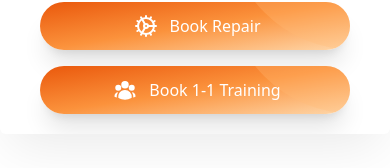
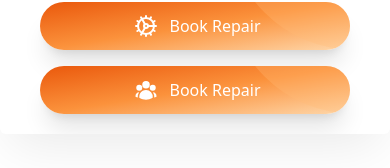
Before and after one commit to alfie-gr/the-it-store-v2, a React (Vite) app: page / in a window 390 px wide. Shown: the part 502-670 px from the top of the page. Built offline with nearby package versions, Linux system fonts and the light colour scheme.

Commit message:
Optimized layout for mobile view

```diff
--- a/src/pages/Home.jsx
+++ b/src/pages/Home.jsx
@@ -63,13 +63,14 @@ export default function Home() {
                         <span className="relative text-white z-10">Book Repair</span>
                     </Link>
 
+                    {/*Book Repair */}
                     <Link
-                        to=""
+                        to="/bookRepair"
                         className="relative inline-flex items-center justify-center p-4 md:my-5 px-5 py-3 overflow-hidden font-medium text-orange-700 transition duration-300 ease-out rounded-full shadow-xl group hover:ring-1 hover:ring-orange-400"
                     >
                         {/* Icon container */}
                         <div className="px-1 flex items-center justify-center z-10">
-                             <svg xmlns="http://www.w3.org/2000/svg" viewBox="0 0 24 24" fill="currentColor" className="size-6 mr-2 text-white">
+                            <svg xmlns="http://www.w3.org/2000/svg" viewBox="0 0 24 24" fill="currentColor" className="size-6 mr-2 text-white">
                                     <path fillRule="evenodd" d="M8.25 6.75a3.75 3.75 0 1 1 7.5 0 3.75 3.75 0 0 1-7.5 0ZM15.75 9.75a3 3 0 1 1 6 0 3 3 0 0 1-6 0ZM2.25 9.75a3 3 0 1 1 6 0 3 3 0 0 1-6 0ZM6.31 15.117A6.745 6.745 0 0 1 12 12a6.745 6.745 0 0 1 6.709 7.498.75.75 0 0 1-.372.568A12.696 12.696 0 0 1 12 21.75c-2.305 0-4.47-.612-6.337-1.684a.75.75 0 0 1-.372-.568 6.787 6.787 0 0 1 1.019-4.38Z" clipRule="evenodd" />
                                     <path d="M5.082 14.254a8.287 8.287 0 0 0-1.308 5.135 9.687 9.687 0 0 1-1.764-.44l-.115-.04a.563.563 0 0 1-.373-.487l-.01-.121a3.75 3.75 0 0 1 3.57-4.047ZM20.226 19.389a8.287 8.287 0 0 0-1.308-5.135 3.75 3.75 0 0 1 3.57 4.047l-.01.121a.563.563 0 0 1-.373.486l-.115.04c-.567.2-1.156.349-1.764.441Z" />
                                 </svg>
@@ -82,8 +83,10 @@ export default function Home() {
                         <span className="absolute bottom-0 right-0 block w-64 h-64 mb-32 mr-4 transition duration-500 origin-bottom-left transform rotate-45 translate-x-24 bg-orange-300 rounded-full opacity-30 group-hover:rotate-90 ease"></span>
 
                         {/* Button Text */}
-                        <span className="relative text-white z-10">Book 1-1 Training</span>
+                        <span className="relative text-white z-10">Book Repair</span>
                     </Link>
+
+
 
 
 
```
